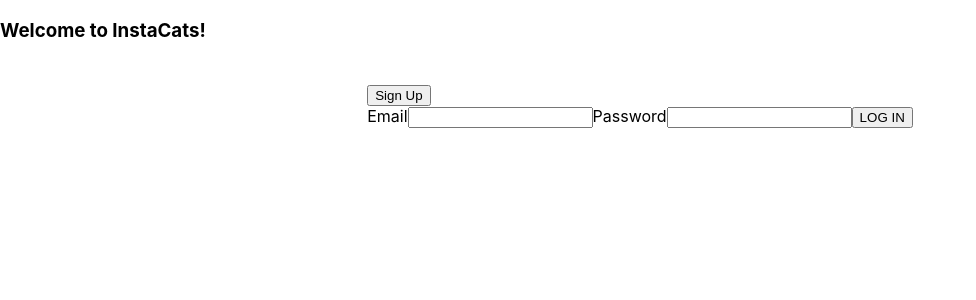
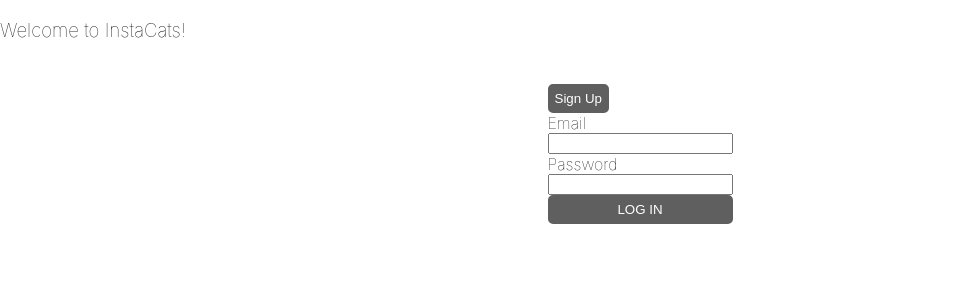
Before and after one commit to adevlinb/instacats, a React (Create React App) app: page /post/1 in a window 1280 px wide. Shown: the top 300 px of the page, without its empty margins (0-976 px from the left). Built offline with nearby package versions, Linux system fonts and the light colour scheme; no server answers.

Commit message:
csss updates

```diff
--- a/src/Components/CreatePostModal/CreatePostModal.css
+++ b/src/Components/CreatePostModal/CreatePostModal.css
@@ -40,7 +40,6 @@
     color: white;
     text-align: center;
     font-size: 16px;
-    background-color: rgb(225, 225, 225);
     border: 2px solid #5f5f5f;
     background-color: #5f5f5f;
 }
--- a/src/Components/CreatePostModal/CreatePostModal.jsx
+++ b/src/Components/CreatePostModal/CreatePostModal.jsx
@@ -10,8 +10,8 @@
 
     const [image, setImage] = useState(null)
     const placeholder = "https://www.namepros.com/attachments/empty-png.89209/";
-    const onImageError = (e) => {
-        e.target.src = placeholder;
+    function onImageError (evt) {
+        evt.target.src = placeholder;
     }
 
     function handleSubmit(evt) {
--- a/src/Components/DisplayPostCards/DisplayPostCards.css
+++ b/src/Components/DisplayPostCards/DisplayPostCards.css
@@ -8,16 +8,19 @@
     align-items: center;
     border: 1px dotted gray;
     border-radius: 5%;
-    box-shadow: 5px 5px 1.5px rgba(0,0,0,0.1)
+    box-shadow: 5px 5px 1.5px rgba(0,0,0,0.1);
+    padding: 5px;
 }
 
 .post-card > img {
-    margin-top: 25px;
-    width: 10vw;
-    height: 10vw;
-    border-radius: 50%;
+    width: 100%;
+    height: 25vh;
+    border-radius: 5px;
+    object-fit: cover;
 }
 
-.post-card > h5 {
+.post-card > h5 > a {
     margin: 0;
+    font-weight: 500;
+    text-decoration: none;
 }
--- a/src/Components/Footer/Footer.jsx
+++ b/src/Components/Footer/Footer.jsx
@@ -4,7 +4,7 @@
     return (
         <div className="footer">
             <h1 className='footer-text'>[Footer Info]</h1>
-            <button><a href="#nav">Back to Top</a></button>
+            <a href="#nav"><button>Back to Top</button></a>
         </div>
     )
 }
--- a/src/Components/NavBar/NavBar.jsx
+++ b/src/Components/NavBar/NavBar.jsx
@@ -20,10 +20,12 @@
         <>
         {user ?
             <nav id="nav">
-                <h3>Welcome {user.email}</h3>
-                <Link to="/">InstaCats!</Link>
-                <button onClick={() => setShowModal(!showModal)}>Make A Post!</button>
-                <button onClick={logout}>Logout</button>
+                <div>
+                    <Link to="/"><button>InstaCats!</button></Link>
+                    <h3>{user.email.substring(0,user.email.indexOf("@"))}</h3>
+                </div>
+                <a href=""><button onClick={() => setShowModal(!showModal)}>Make A Post!</button></a>
+                <a href=""><button onClick={logout}>Logout</button></a>
             </nav>
             :
             <nav>
--- /dev/null
+++ b/src/Components/SignUpForm/SignUpForm.css
@@ -0,0 +1,4 @@
+.form-container > form {
+    display: flex;
+    flex-direction: column;
+}
--- a/src/Components/SignUpForm/SignUpForm.jsx
+++ b/src/Components/SignUpForm/SignUpForm.jsx
@@ -1,6 +1,7 @@
 import { useState } from "react";
 import { signUp } from '../../utilities/users-api';
 import getCSRF from '../../utilities/csrftoken'
+import './SignUpForm.css'
 
 export default function SignUpForm({ setUser }) {
     let csrftoken = getCSRF('csrftoken');
--- a/src/Pages/App/App.css
+++ b/src/Pages/App/App.css
@@ -24,3 +24,18 @@
 #root {
   height: 100vh;
 }
+
+button {
+  transition-duration: 0.4s;
+  color: white;
+  background-color: #5f5f5f;
+  border: 2px solid #5f5f5f;
+  border-radius: 5px;
+  padding: 5px;
+  font-weight: 100;
+}
+
+button:hover {
+  background-color: white;
+  color: black;
+}
--- a/src/Pages/PostDetailPage/PostDetailPage.jsx
+++ b/src/Pages/PostDetailPage/PostDetailPage.jsx
@@ -28,8 +28,8 @@
             <DisplayComments comment={comment} key={comment.pk} />
         ));
     }
-    const onImageError = (e) => {
-        e.target.src = placeholder;
+    function onImageError (evt) {
+        evt.target.src = placeholder;
     }
 
     async function submitComment(commentData) {
--- a/src/index.css
+++ b/src/index.css
@@ -10,9 +10,14 @@
 
 code {
   font-family: source-code-pro, Menlo, Monaco, Consolas, 'Courier New',
-    monospace;
+  monospace;
 }
 
 html {
   height: 100%;
 }
+
+* {
+  box-sizing: border-box;
+  font-weight: 100;
+}
```
Also changed, not shown: src/Components/DisplayPostCards/DisplayPostCards.jsx (+2 -2 lines).
